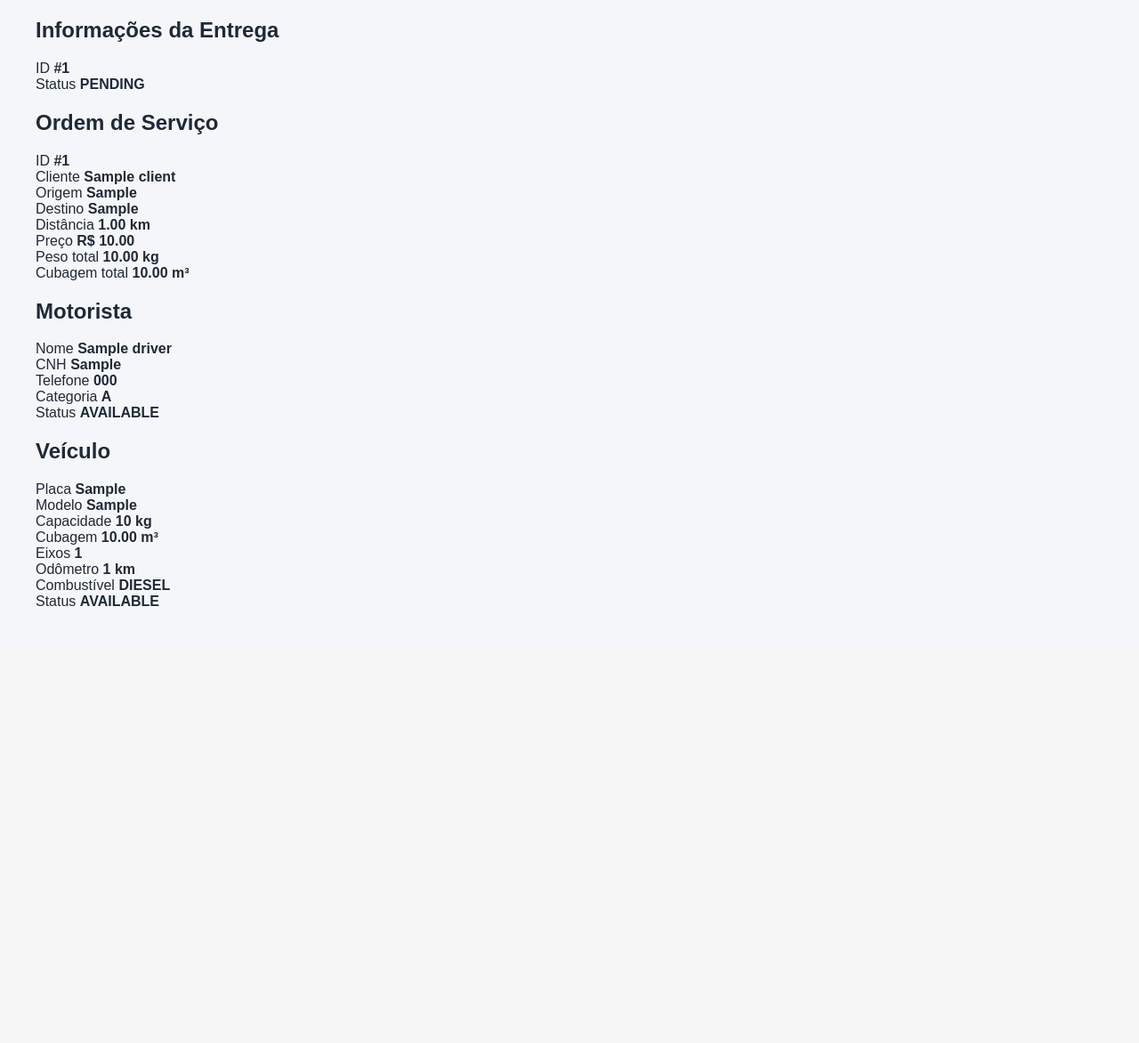
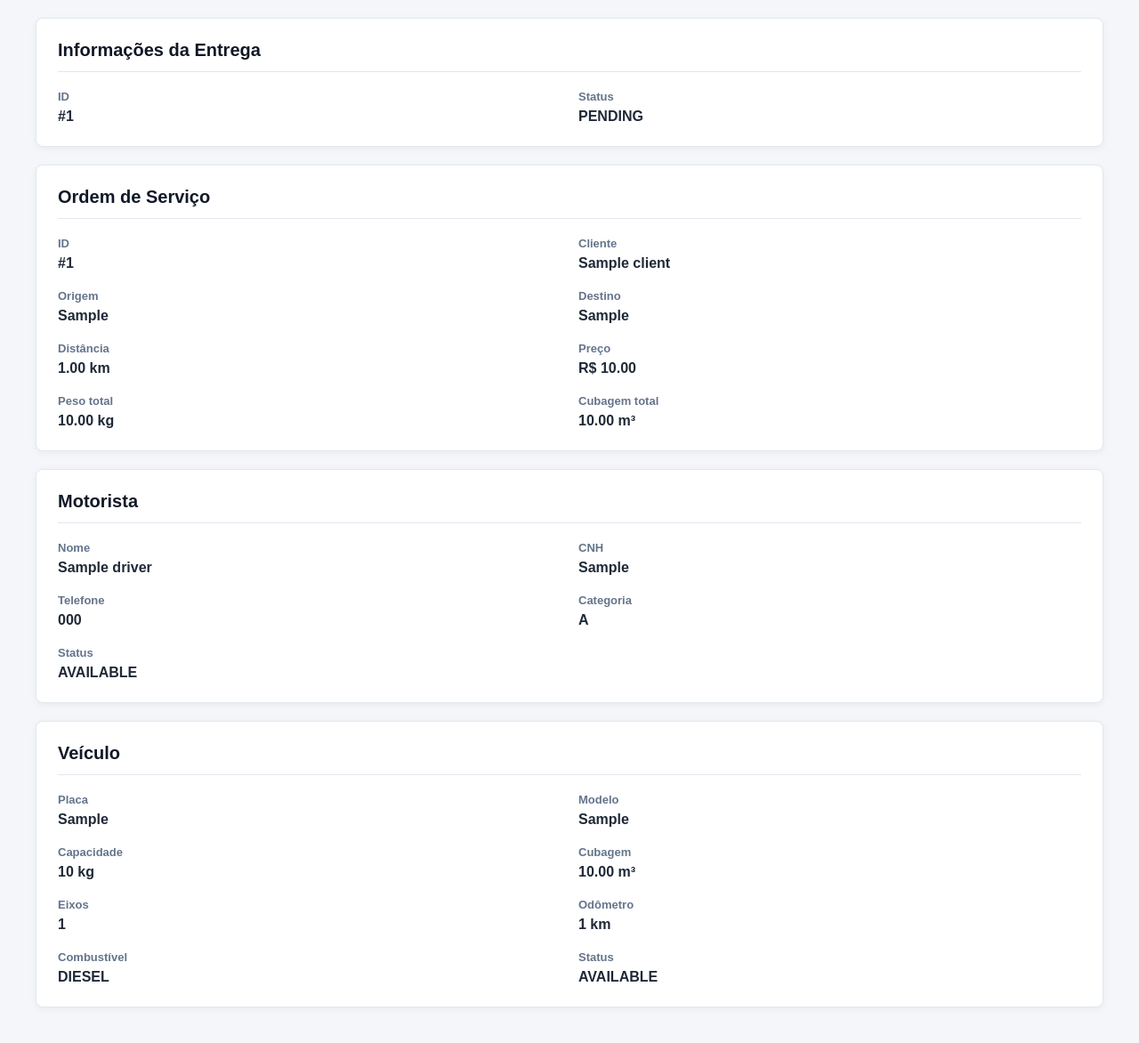
Before and after one commit to guilhermebatis/sistema-log, a Flask app: page /delivery/1/info in a window 1280 px wide. Shown: the part 184-1356 px from the top of the page at 89% size. Before the commit the page ends 865 px from the top, so only its background shows below. Run offline with Flask 3, Linux system fonts and the light colour scheme; tables that the repository leaves empty hold one stand-in row (values such as "Sample post").

Commit message:
style: improve Delivery info page

```diff
--- a/app/static/css/style.css
+++ b/app/static/css/style.css
@@ -284,3 +284,44 @@ tr:hover {
 .cancel:hover {
     background-color: #d1d5db;
 }
+
+.info-card {
+    background: var(--white);
+    border: 1px solid var(--border);
+    border-radius: 8px;
+    padding: 24px;
+    margin-bottom: 20px;
+    box-shadow: 0 2px 8px rgba(0, 0, 0, 0.05);
+}
+
+.info-card h2 {
+    margin-top: 0;
+    margin-bottom: 20px;
+    font-size: 20px;
+    color: var(--dark);
+    border-bottom: 1px solid var(--border);
+    padding-bottom: 12px;
+}
+
+.info-grid {
+    display: grid;
+    grid-template-columns: repeat(2, 1fr);
+    gap: 20px;
+}
+
+.info-item {
+    display: flex;
+    flex-direction: column;
+    gap: 6px;
+}
+
+.info-label {
+    font-size: 13px;
+    color: #64748b;
+    font-weight: 600;
+}
+
+.info-item strong {
+    font-size: 16px;
+    color: var(--text);
+}
```
